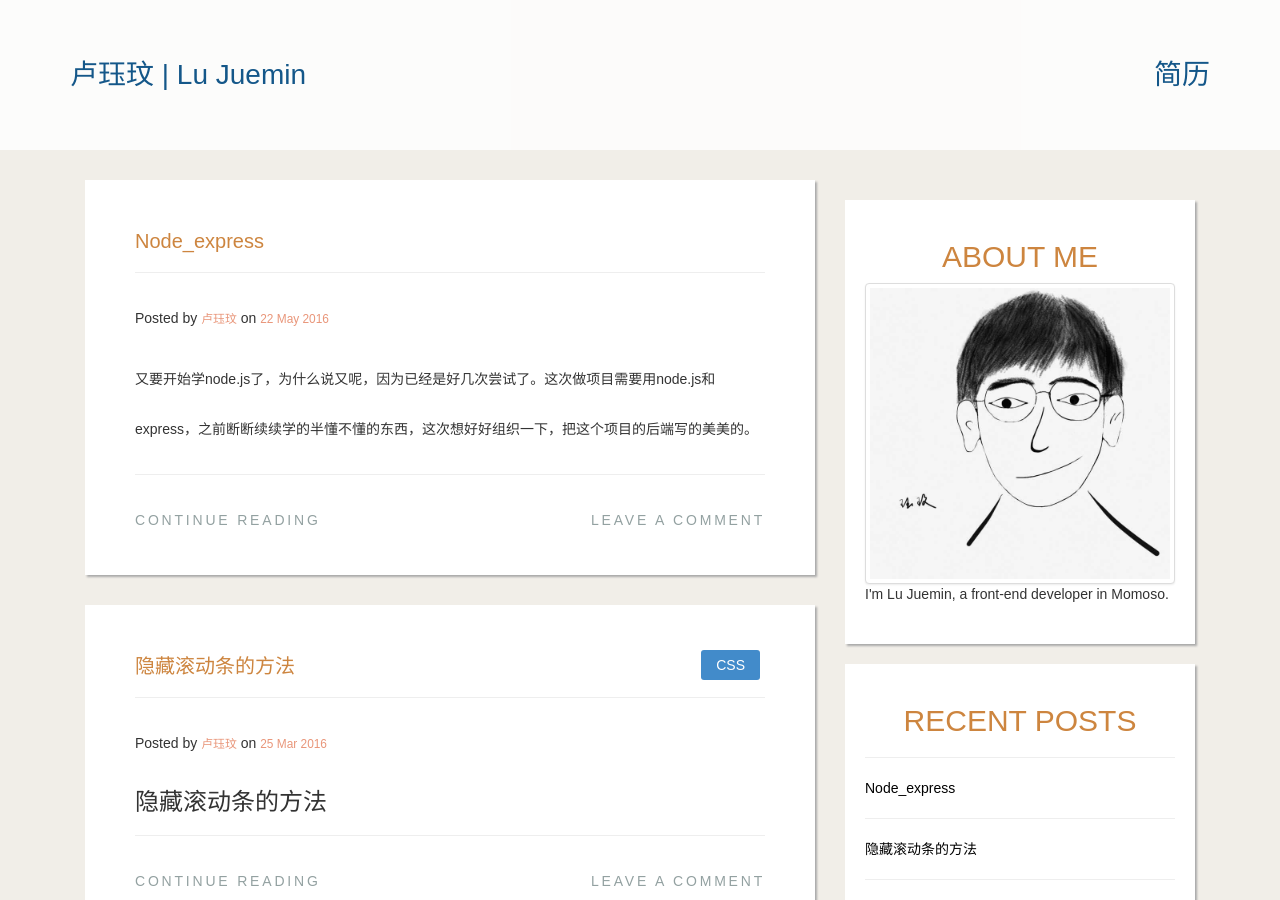
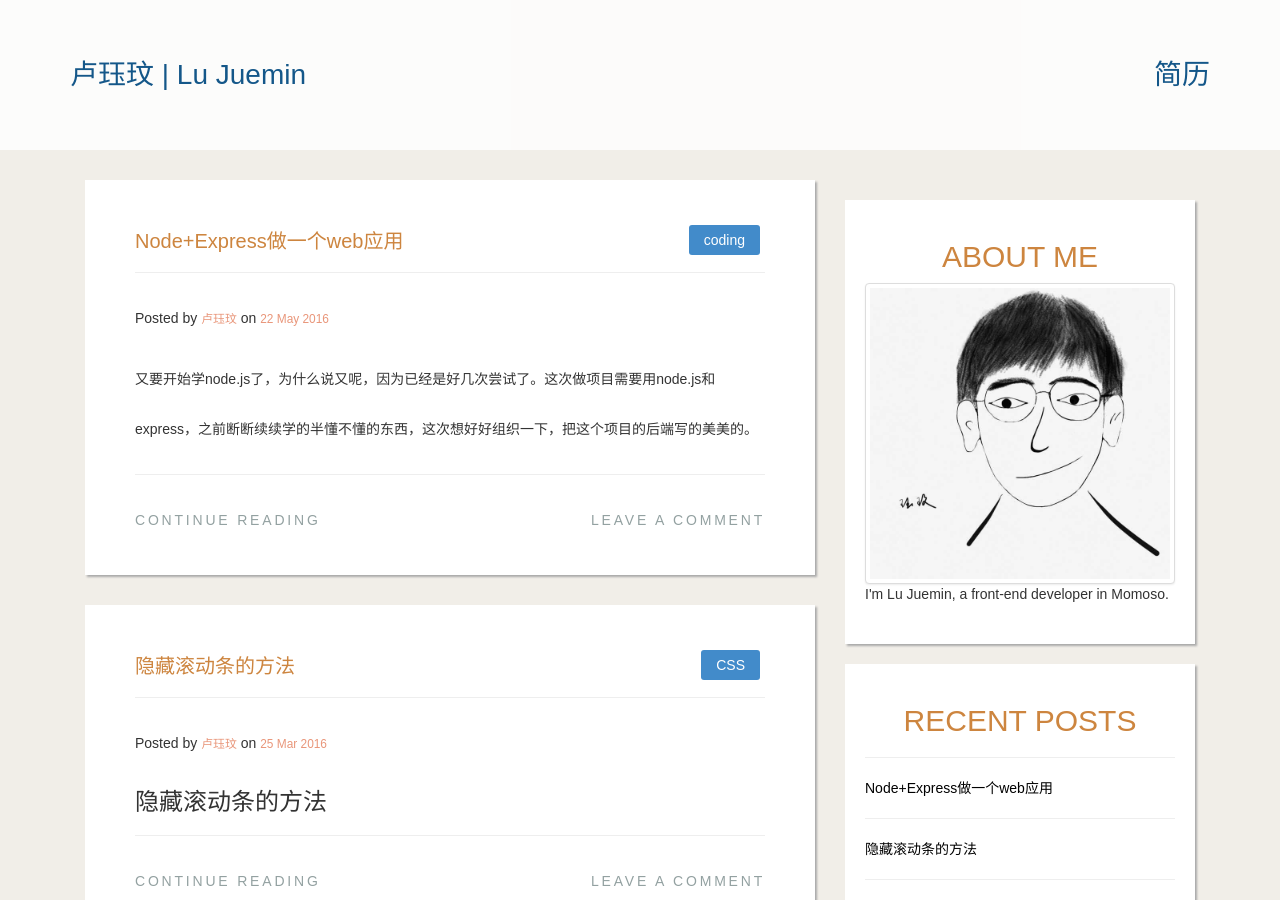
Before and after one commit to juemin90/juemin90.github.io, a Jekyll site: the page built from index.html, in a window 1280 px wide and 900 px high. Built offline with Jekyll 4.4.1, drawn with Linux system fonts in a browser that asks for light colours; nearby versions of some CDN libraries; the list of posts is cut into pages by our own code; comment, search, counter and statistics services are not loaded.

Commit message:
add: yaml

```diff
--- a/_posts/2016-05-22-node_express.md
+++ b/_posts/2016-05-22-node_express.md
@@ -1,3 +1,13 @@
+---
+layout: default
+
+title: Node+Express做一个web应用
+
+theme: coding
+---
+
+
+
 又要开始学node.js了，为什么说又呢，因为已经是好几次尝试了。这次做项目需要用node.js和express，之前断断续续学的半懂不懂的东西，这次想好好组织一下，把这个项目的后端写的美美的。
 
 #### Getting Started with Node
```
